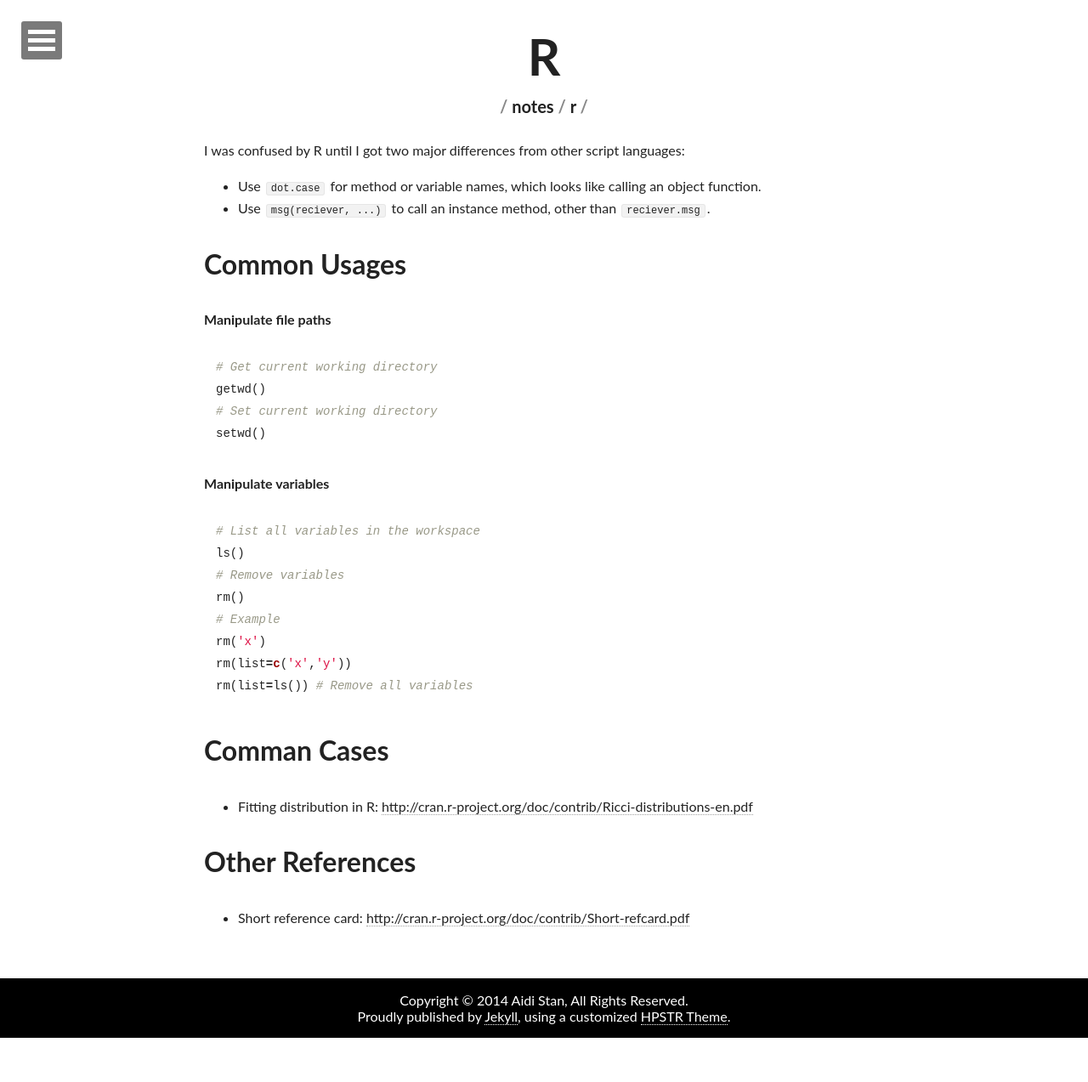
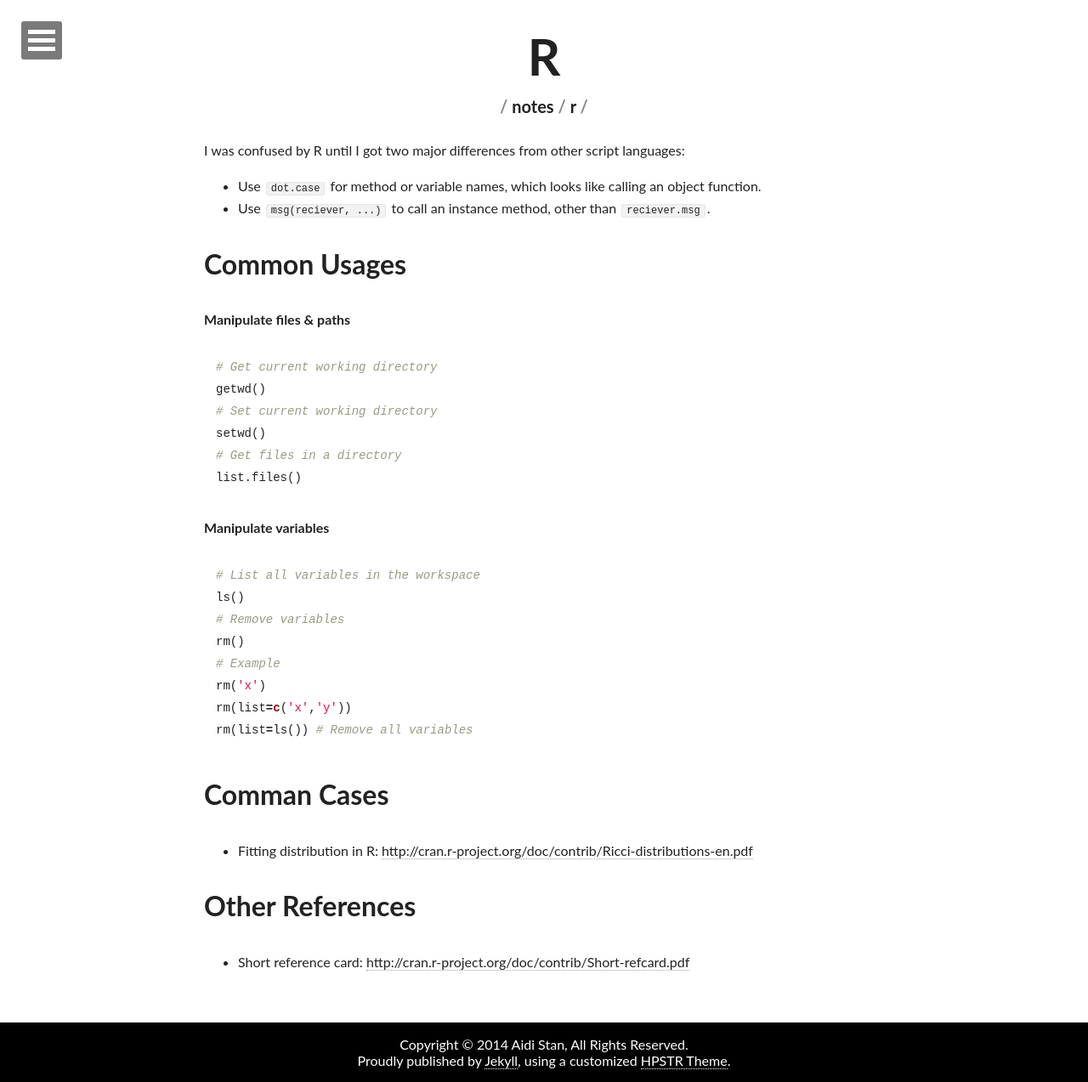
Before and after one commit to alex970448359/site-blog.aiditan.me, a Jekyll site: the page built from _notes/r.md, in a window 1280 px wide. Shown: the whole page at 85% size. Built offline with Jekyll 4.4.1, drawn with Linux system fonts in a browser that asks for light colours; nearby versions of some CDN libraries; comment, search, counter and statistics services are not loaded; before the commit the page ends 1221 px from its top, so only the background shows below that.

Commit message:
Update a note

```diff
--- a/_notes/r.md
+++ b/_notes/r.md
@@ -15,13 +15,15 @@ I was confused by R until I got two major differences from other script language
 
 # Common Usages
 
-#### Manipulate file paths
+#### Manipulate files & paths
 
 {% highlight R %}
 # Get current working directory
 getwd()
 # Set current working directory
 setwd()
+# Get files in a directory
+list.files()
 {% endhighlight %}
 
 #### Manipulate variables
```
